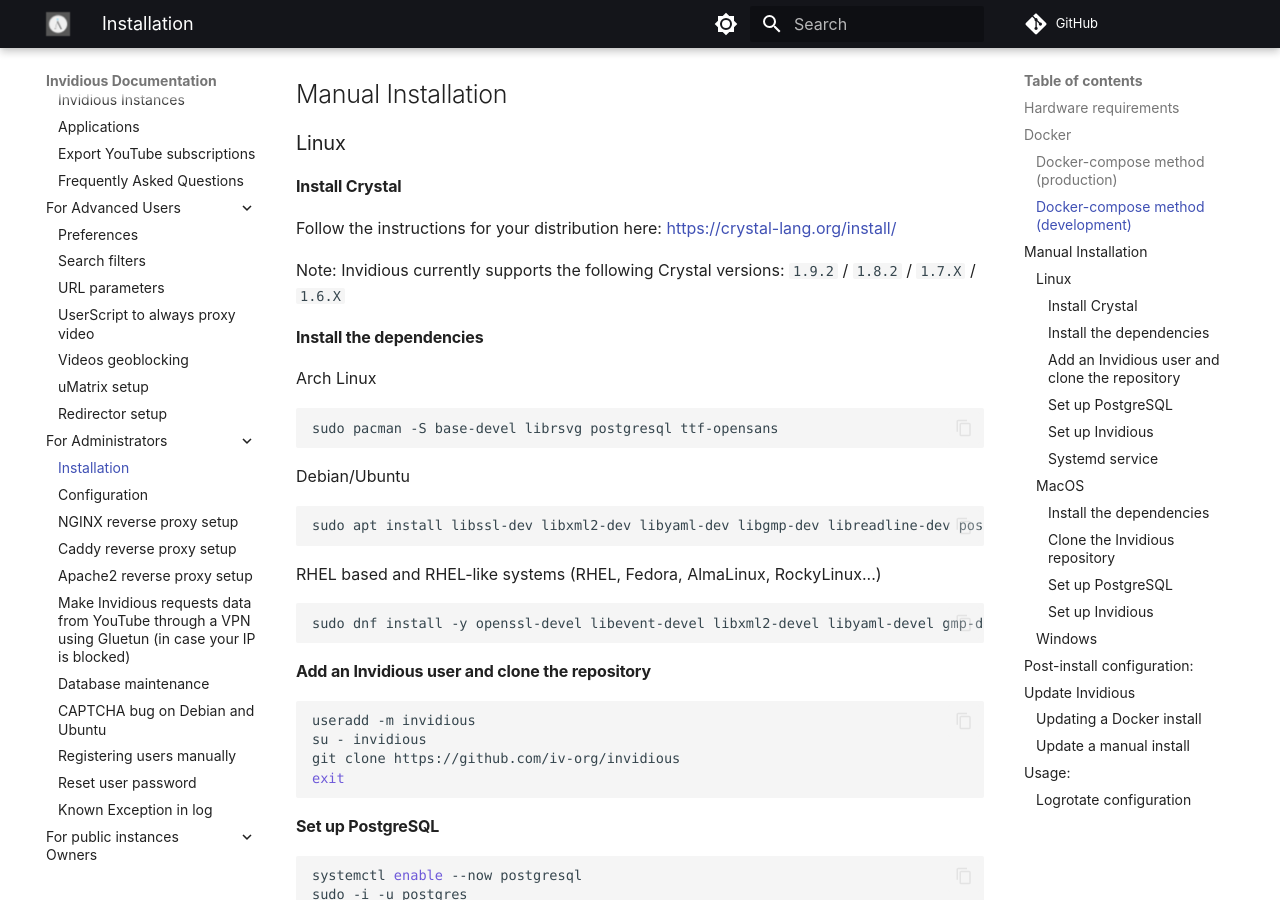
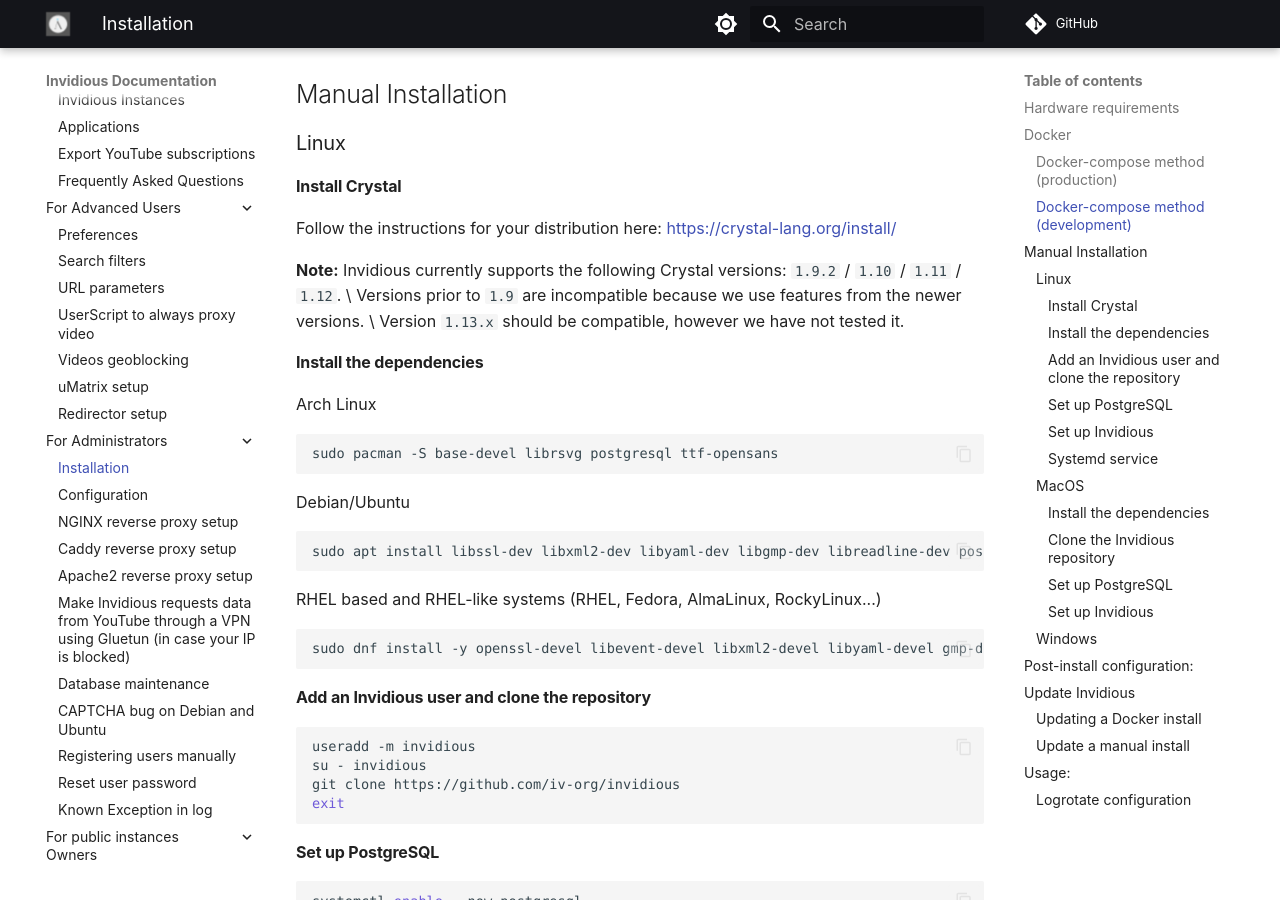
Before and after one commit to iv-org/documentation, an MkDocs documentation site: the page built from docs/installation.md, in a window 1280 px wide and 900 px high, scrolled down 2501 px. Built offline with MkDocs 1.6.1 and Material for MkDocs 9.7.7, drawn with Linux system fonts in a browser that asks for light colours; comment, search, counter and statistics services are not loaded.

Commit message:
Update supported Crystal versions in "installation.md"

```diff
--- a/docs/installation.md
+++ b/docs/installation.md
@@ -110,7 +110,9 @@
 
 Follow the instructions for your distribution here: https://crystal-lang.org/install/
 
-Note: Invidious currently supports the following Crystal versions: `1.9.2` / `1.8.2` / `1.7.X` / `1.6.X`
+**Note:** Invidious currently supports the following Crystal versions: `1.9.2` / `1.10` / `1.11` / `1.12`. \
+Versions prior to `1.9` are incompatible because we use features from the newer versions. \
+Version `1.13.x` should be compatible, however we have not tested it.
 
 #### Install the dependencies
 
```
